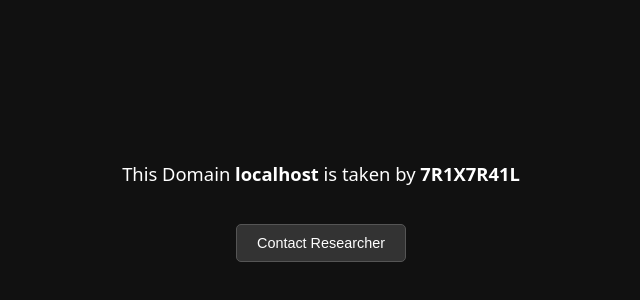
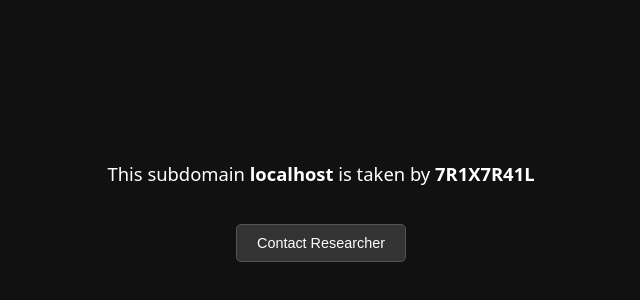
Before and after one commit to 7R1X7R41L/Research, a plain HTML site: page index.html in a window 1280 px wide. Shown: the part 188-488 px from the top of the page, without its empty margins (319-959 px from the left). Drawn offline with Linux system fonts and the light colour scheme.

Commit message:
Change domain message to subdomain message

```diff
--- a/index.html
+++ b/index.html
@@ -87,7 +87,7 @@
 </head>
 <body>
     <div class="content">
-        <p>This Domain <b id="hostname"></b> is taken by <b>7R1X7R41L</b></p>
+        <p>This subdomain <b id="hostname"></b> is taken by <b>7R1X7R41L</b></p>
     </div>
 
     <button class="contact-btn" onclick="showContactForm()">Contact Researcher</button>
```
